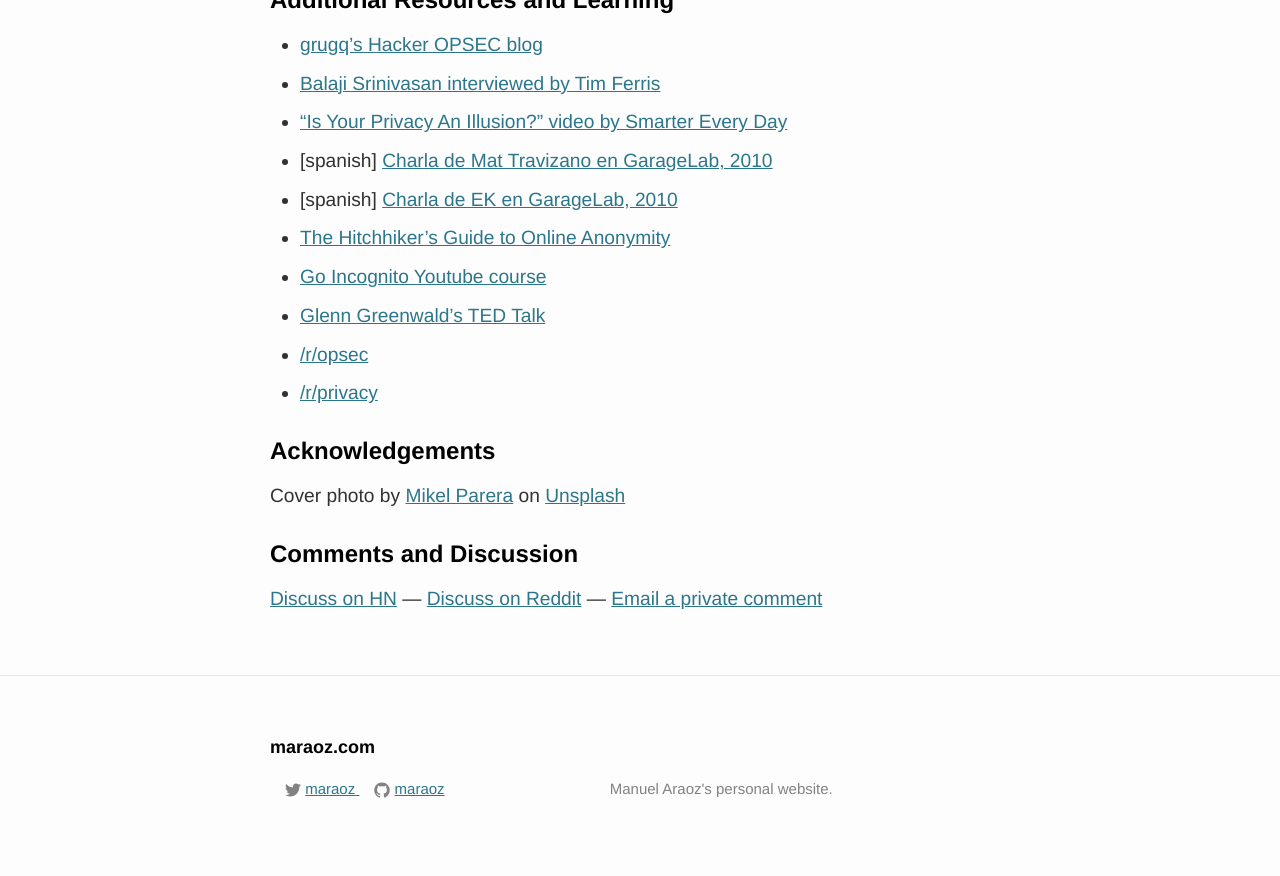
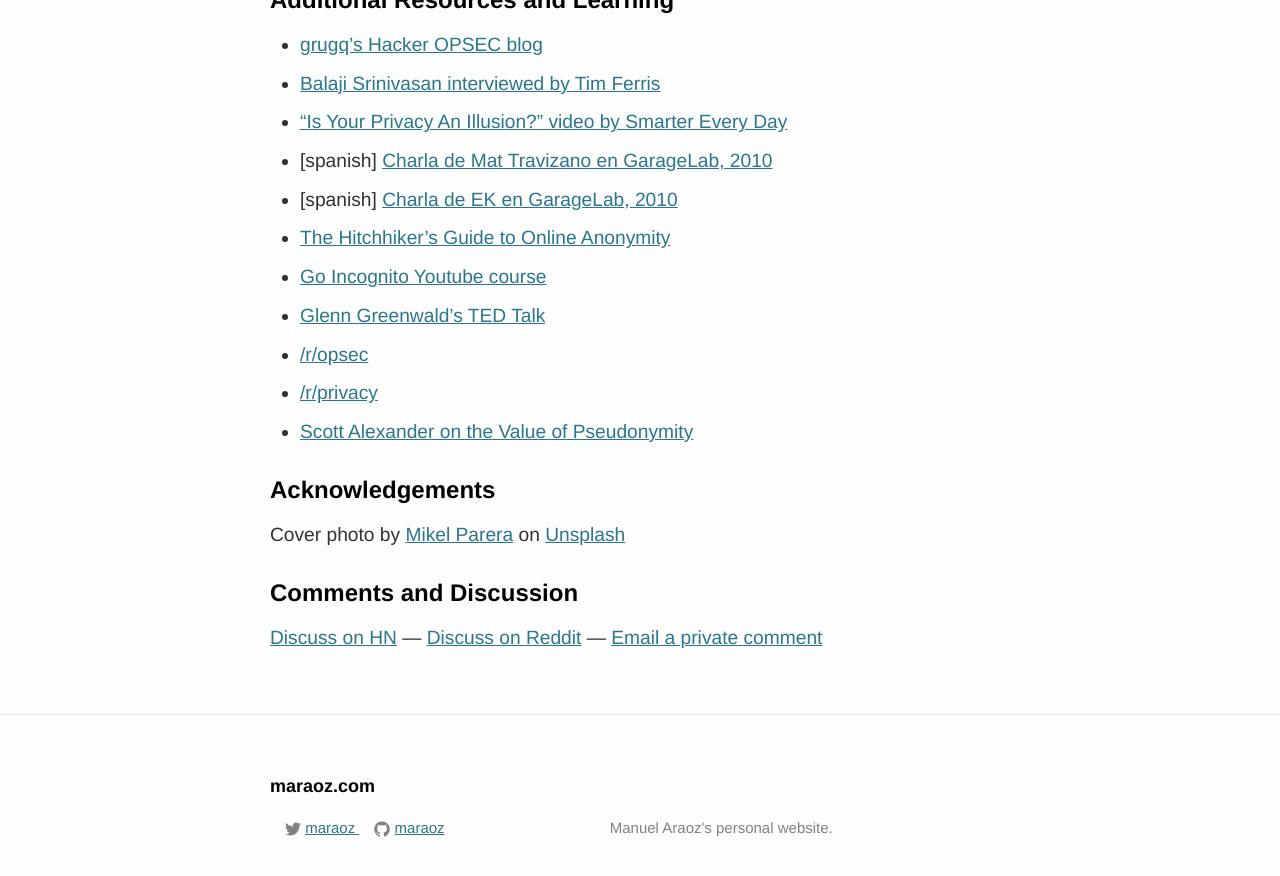
Before and after one commit to tobyornottobe/maraoz.github.io, a Jekyll site: the page built from _posts/2021-10-23-dark-tech.md, in a window 1280 px wide and 900 px high, scrolled down 7536 px. Shown: the top 876 px of the window. Built offline with Jekyll 4.4.1, drawn with Linux system fonts in a browser that asks for light colours.

Commit message:
Update 2021-10-23-dark-tech.md

```diff
--- a/_posts/2021-10-23-dark-tech.md
+++ b/_posts/2021-10-23-dark-tech.md
@@ -135,6 +135,7 @@
 - [Glenn Greenwald's TED Talk](https://www.ted.com/talks/glenn_greenwald_why_privacy_matters?language=en)
 - [/r/opsec](https://www.reddit.com/r/opsec/)
 - [/r/privacy](https://www.reddit.com/r/privacy/)
+- [Scott Alexander on the Value of Pseudonymity](https://www.coindesk.com/markets/2020/07/01/i-failed-terribly-at-keeping-my-identity-secret-scott-alexander-on-the-value-of-pseudonymity/)
 
 
 ### Acknowledgements
```
